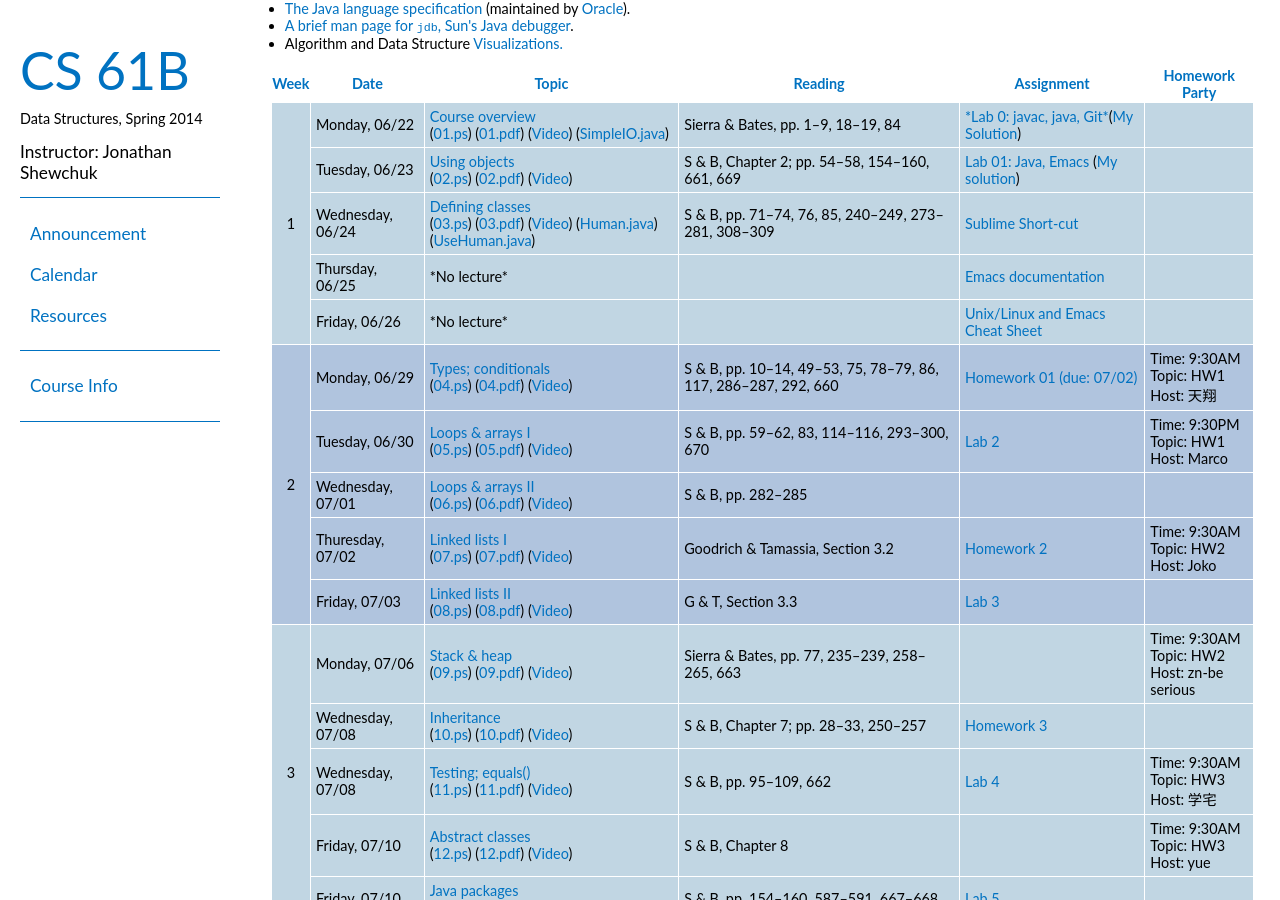
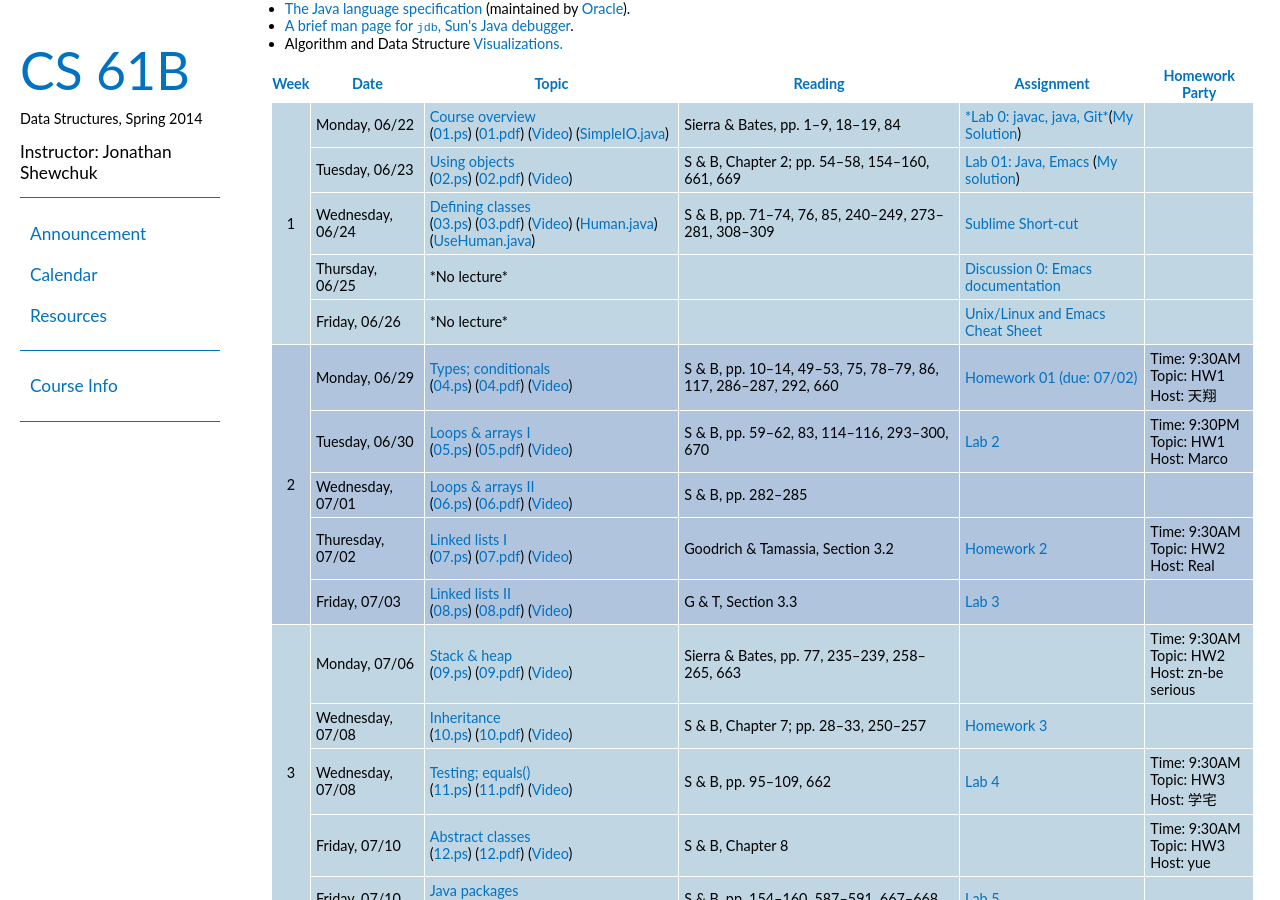
Before and after one commit to gaotx/cs61b, a Jekyll site: the page built from index.html, in a window 1280 px wide and 900 px high, scrolled down 387 px. Built offline with Jekyll 4.4.1, drawn with Linux system fonts in a browser that asks for light colours; the list of posts is cut into pages by our own code; comment, search, counter and statistics services are not loaded.

Commit message:
Added disc0

```diff
--- a/index.html
+++ b/index.html
@@ -114,7 +114,7 @@ readings yourself.
 <td>Thursday, 06/25</td>
 <td>*No lecture*</td>
 <td></td>
-<td><a href="disc/gnuemacs.pdf">Emacs documentation</a> <br></td>
+<td><a href="disc/gnuemacs.pdf">Discussion 0: Emacs documentation</a> <br></td>
 <td></td>
 </tr>
 
@@ -174,7 +174,7 @@ readings yourself.
     </td>
 <td>Goodrich &amp; Tamassia, Section 3.2</td>
 <td><a href="hw/hw02">Homework 2</a></td>
-<td>Time: 9:30AM <br>Topic: HW2 <br> Host: Joko</td>
+<td>Time: 9:30AM <br>Topic: HW2 <br> Host: Real</td>
 </tr>
 
 <tr class="even">
```
